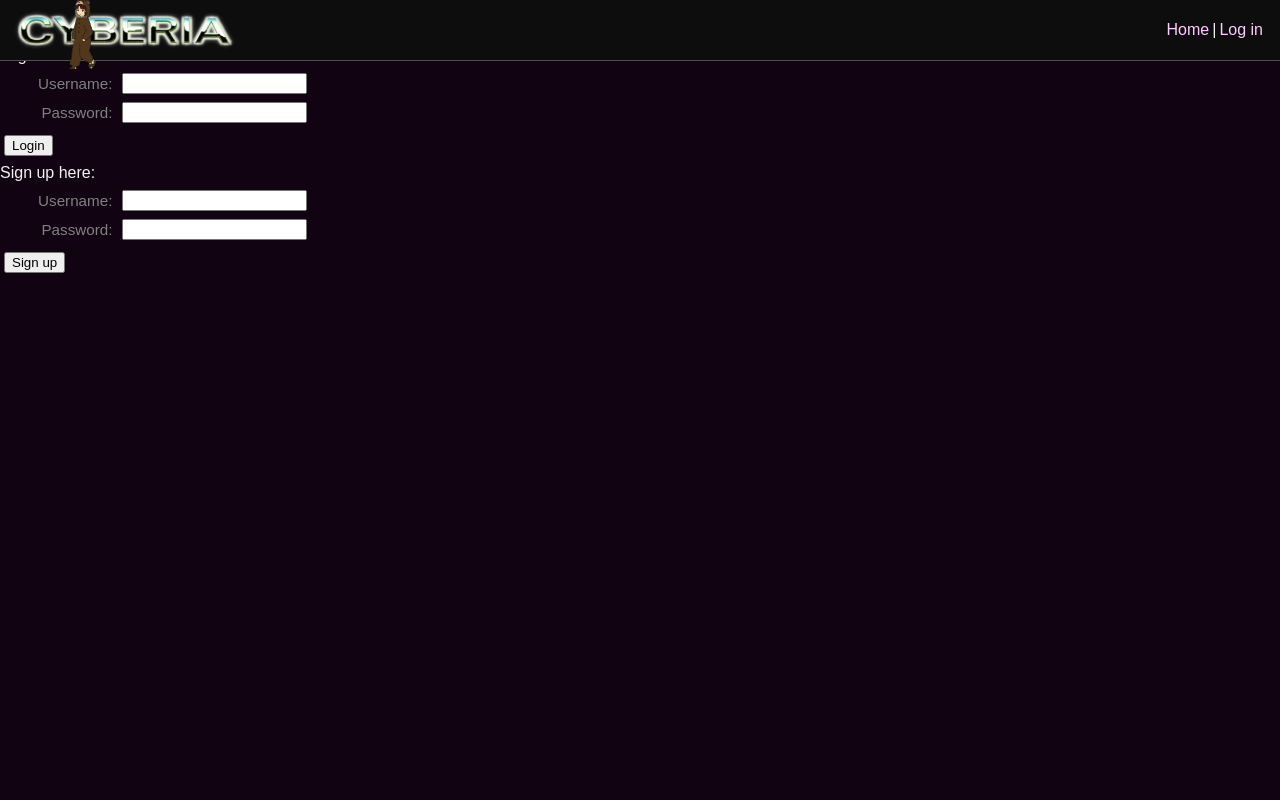
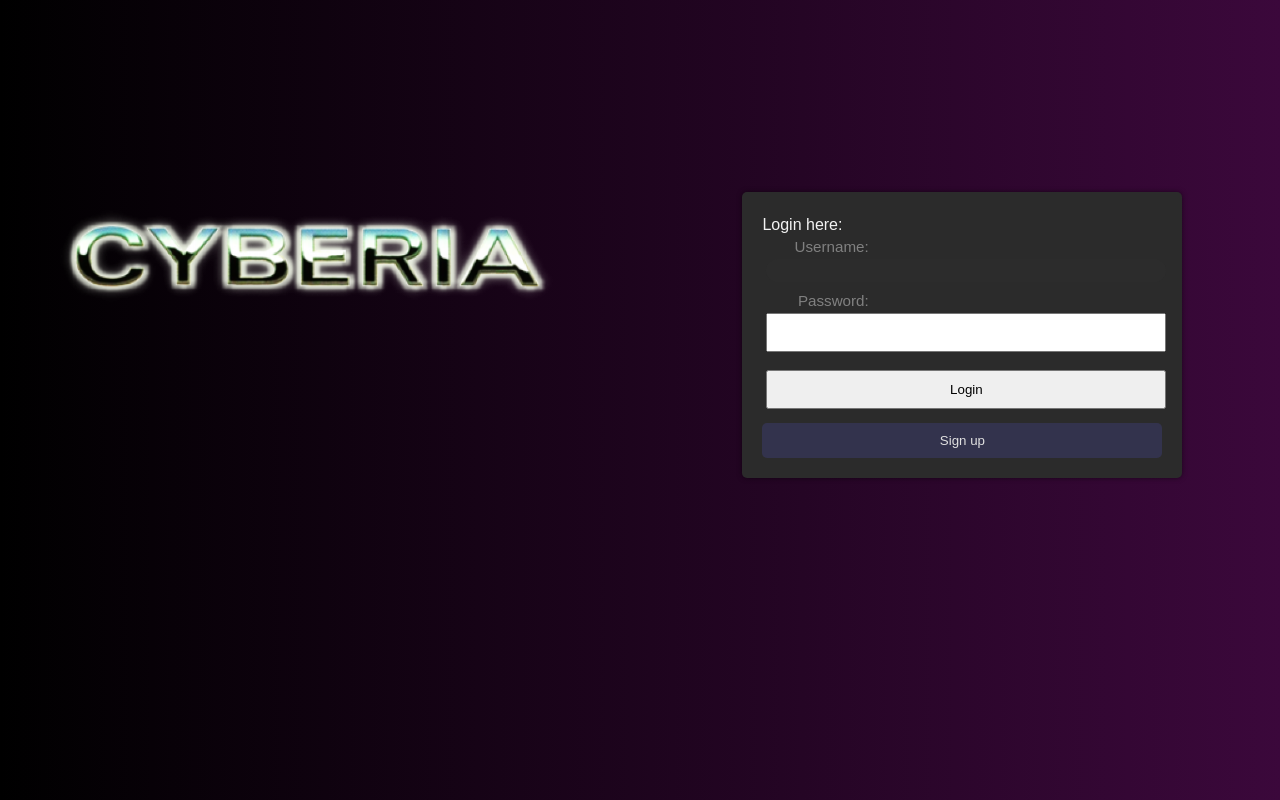
Before and after one commit to benjaminMancilla/CyberiaBlogPHP, a PHP site: page /login.php in a window 1280 px wide. Run offline with PHP 8.4, Linux system fonts and the light colour scheme.

Commit message:
STYLE, FIX: style for login, new background; fixed padding bug with main container

```diff
--- a/assets/index.css
+++ b/assets/index.css
@@ -2,7 +2,7 @@
     display: flex;
     flex-direction: column;
     align-items: left;
-    width: calc(90% - 36%);
+    width: calc(90% - 32%);
     margin: 0 0px;
 }
 
@@ -17,7 +17,7 @@
 
 
 .post-synopsis {
-    width: 85%;
+    width: 100%;
     margin-bottom: 12px;
     background-color: #2b2b2b;
     border-radius: 16px;
--- /dev/null
+++ b/assets/login.css
@@ -0,0 +1,86 @@
+.login-main-container {
+    display: flex;
+    justify-content: center;
+    align-items: center;
+    height: 100vh;
+    background: linear-gradient(to right, #000000, #3b083b);
+}
+
+.login-container,
+.signup-container {
+    position: absolute;
+    top: 24%;
+    left: 58%;
+    width: 400px;
+    padding: 20px;
+    background-color: #2b2b2b;
+    border-radius: 5px;
+    box-shadow: 0px 0px 5px rgba(0, 0, 0, 0.5);
+    z-index: 2;
+}
+
+.login-container h1,
+.signup-container h1 {
+    text-align: center;
+    margin-bottom: 20px;
+}
+
+.login-container input,
+.signup-container input {
+    width: 100%;
+    padding: 10px;
+    margin-bottom: 10px;
+    box-sizing: border-box;
+}
+
+.login-container button,
+.signup-container button {
+    width: 100%;
+    padding: 10px;
+    background-color: #33334d;
+    color: #e0e0e0;
+    border: none;
+    border-radius: 5px;
+    cursor: pointer;
+}
+
+.login-container button:hover,
+.signup-container button:hover {
+    background-color: #55557a;
+}
+
+.login-container a,
+.signup-container a {
+    text-align: center;
+    display: block;
+    margin-top: 10px;
+    color: #33334d;
+    text-decoration: none;
+}
+
+.login-container a:hover,
+.signup-container a:hover {
+    color: #55557a;
+}
+
+.wave {
+    position: absolute;
+    width: 10px;
+    height: 10px;
+    background-color: rgba(255, 255, 255, 0.5);
+    border-radius: 50%;
+    transform: scale(0);
+    animation: ripple 1.5s ease-out infinite;
+    z-index: 1;
+}
+
+@keyframes ripple {
+    0% {
+        transform: scale(0);
+        opacity: 1;
+    }
+    100% {
+        transform: scale(30);
+        opacity: 0;
+    }
+}
--- a/assets/main.css
+++ b/assets/main.css
@@ -1,5 +1,5 @@
 body {
-    background-color: #110311;
+    background: linear-gradient(to right, #000000, #3b083b);
     color: #f2f2f2;
     font-family: sans-serif;
     margin: 0;
@@ -23,16 +23,18 @@ h2, .meta, p {
 
 
 a {
-    color: #ffccff; /* Un color claro para los enlaces */
+    color: #ffccff;
     text-decoration: none;
 }
 
 a:hover {
-    color: #ffffff; /* Color para el hover de los enlaces */
+    color: #ffffff;
 }
 
+
+
 .meta {
-    color: #d9b3ff; /* Un color más claro pero diferente para la meta información */
+    color: #d9b3ff;
 }
 
 
@@ -116,9 +118,18 @@ h1,  h3 {
 .user-form textarea {
     margin: 4px;
 }
+
+.user-form textarea,
+.user-form input[type="text"] {
+    background-color: #2c2c2c;
+    border: none;
+    color: #f2f2f2;
+    padding: 4px;
+    border-radius: 16px;
+
+}
 .user-form label {
     font-size: 0.95em;
-    margin: 6px;
     width: 7em;
     color: grey;
     float: left;
@@ -139,19 +150,16 @@ h1,  h3 {
 }
 
 
-/* Individual form groups */
 .form-group {
     margin-bottom: 1em;
 }
 
-/* Styling for form labels */
 .form-label {
     display: block;
     margin-bottom: 0.5em;
     font-weight: bold;
 }
 
-/* Styling for text inputs */
 .form-input {
     width: 30%;
     padding: 0.3em;
@@ -160,7 +168,6 @@ h1,  h3 {
     border-radius: 3px;
 }
 
-/* Styling for the textarea */
 .form-textarea {
     width: 40%;
     padding: 0.5em;
@@ -169,7 +176,6 @@ h1,  h3 {
     border-radius: 3px;
 }
 
-/* Styling for the submit button */
 .form-submit-button {
     padding: 0.3em 0.7em;
     font-size: 1em;
@@ -202,19 +208,19 @@ h1,  h3 {
 .content-container {
     margin: 0;
     padding-top: 50px;
-    padding-left: calc(10% + 20px);
+    padding-left: calc(10% + 80px);
     box-sizing: border-box;
     align-items: center;
 }
 
 
 .main-container {
-
     justify-content: center;
     padding-top: 60px;
     padding-left: 277px;
-    width: 100%;
+    width: auto;
     align-items: center;
+
 
 }
 
@@ -233,8 +239,8 @@ h1,  h3 {
 .sidebar-left, .sidebar-right {
     width: 120px;
     position: fixed;
-    top: 60px; /* Espacio para la barra superior */
-    height: calc(100% - 60px); /* Asegura que ocupen toda la altura disponible */
+    top: 60px;
+    height: calc(100% - 60px);
     background-color: #2a2a3a;
     padding: 20px;
     box-sizing: border-box;
@@ -273,8 +279,45 @@ h1,  h3 {
 .left-menu {
     display: flex;
     align-items: center;
-    position: absolute; /* Posiciona el contenedor a la izquierda del top-menu */
-    left: 0; /* Alinea el contenedor al borde izquierdo */
-    top: 50%; /* Ajusta verticalmente según sea necesario */
-    transform: translateY(-50%); /* Centra verticalmente el contenedor */
+    position: absolute;
+    left: 0;
+    top: 50%;
+    transform: translateY(-50%);
 }
+
+.main-logo img {
+    display: flex;
+    align-items: center;
+    position: absolute;
+    left: 24%;
+    top: 32%;
+    width: 500px;
+    transform: translate(-50%, -50%);
+}
+
+.principal-column {
+    display: flex;
+    flex-direction: column;
+    align-items: left;
+    justify-content: center;
+    width: 56%;
+    height: 100vh;
+    /* padding: 20px; */
+    box-sizing: border-box;
+}
+
+.principal-column form {
+    display: flex;
+    flex-direction: column;
+    align-items: left;
+    width: 100%;
+    padding: 20px;
+    border-radius: 5px;
+    box-shadow: 0px 0px 5px rgba(0, 0, 0, 0.5);
+    z-index: 2;
+}
+
+.image-upload input {
+
+
+}
--- a/index.php
+++ b/index.php
@@ -14,10 +14,11 @@ $notFound = isset($_GET['not-found']);
     </head>
     <body>
         <?php require 'templates/top-menu.php' ?>
+        <?php require 'templates/sidebar-left.php' ?>
 
         <div class="main-container">
             <!-- Incluir la sidebar izquierda -->
-            <?php require 'templates/sidebar-left.php' ?>
+
 
             <div class="content-container">
                 <div class="post-list">
--- a/login.php
+++ b/login.php
@@ -52,11 +52,20 @@ if ($_POST)
 <head>
     <title>Login</title>
     <?php require 'templates/head.php' ?>
+    <link rel="stylesheet" href="assets/login.css" />
+    <meta charset="UTF-8">
+    <meta name="viewport" content="width=device-width, initial-scale=1.0">
 </head>
 <body>
-        <?php require 'templates/title.php' ?>
+    <?php //<script src="assets/login-bg.js"></script> ?>
 
-        <?php // If we have a username, then the user got something wrong, so let's have an error ?>
+    <div class="main-logo">
+        <a href="index.php" class="no-class">
+            <img src="assets/images/logo.png" alt="Background Image">
+        </a>
+    </div>
+
+    <div class="login-main-container">
         <?php if ($username): ?>
             <?php if ($username === 'anonymous'): ?>
                 <div class="error box">
@@ -69,71 +78,58 @@ if ($_POST)
             <?php endif ?>
         <?php endif ?>
 
-
+        <!-- Login Form -->
+        <div id="login-container" class="login-container">
             <p>Login here:</p>
-        <form
-            method="post"
-            action="login.php?action=login"
-            class="user-form"
-        >
+            <form method="post" action="login.php?action=login" class="user-form">
                 <div>
-            <label for="username">
-                    Username:
-                </label>
-
-                <input
-                    type="text"
-                    id="username"
-                    name="username"
-                    value="<?php echo htmlEscape($username) ?>"
-                />
+                    <label for="username">Username:</label>
+                    <input type="text" id="username" name="username" value="<?php echo htmlEscape($username) ?>" />
                 </div>
                 <div>
-                <label for="password">
-                    Password:
-                </label>
-                <input
-                    type="password"
-                    id="password"
-                    name="password"
-                />
+                    <label for="password">Password:</label>
+                    <input type="password" id="password" name="password" />
                 </div>
                 <p>
                     <input type="submit" value="Login" />
                 </p>
             </form>
+            <button onclick="toggleForms()">Sign up</button>
+        </div>
+
+        <!-- Signup Form (Initially Hidden) -->
+        <div id="signup-container" class="signup-container" style="display: none;">
             <p>Sign up here:</p>
-        <form
-            method="post"
-            action="login.php?action=signup"
-            class="user-form"
-        >
+            <form method="post" action="login.php?action=signup" class="user-form">
                 <div>
-            <label for="username">
-                    Username:
-                </label>
-
-                <input
-                    type="text"
-                    id="username"
-                    name="username"
-                    value="<?php echo htmlEscape($username) ?>"
-                />
+                    <label for="username">Username:</label>
+                    <input type="text" id="username" name="username" value="<?php echo htmlEscape($username) ?>" />
                 </div>
                 <div>
-                <label for="password">
-                    Password:
-                </label>
-                <input
-                    type="password"
-                    id="password"
-                    name="password"
-                />
+                    <label for="password">Password:</label>
+                    <input type="password" id="password" name="password" />
                 </div>
                 <p>
                     <input type="submit" value="Sign up" />
                 </p>
             </form>
+            <button onclick="toggleForms()">Login</button>
+        </div>
+    </div>
 
+    <script>
+        function toggleForms() {
+            var loginContainer = document.getElementById('login-container');
+            var signupContainer = document.getElementById('signup-container');
+
+            if (loginContainer.style.display === 'none') {
+                loginContainer.style.display = 'block';
+                signupContainer.style.display = 'none';
+            } else {
+                loginContainer.style.display = 'none';
+                signupContainer.style.display = 'block';
+            }
+        }
+    </script>
 </body>
 </html>
```
Also changed, not shown: assets/login-bg.js (added, +20 -0 lines), edit-post.php (+12 -2 lines), data/data.sqlite. Lines whose indentation alone changed are shown as unchanged.
